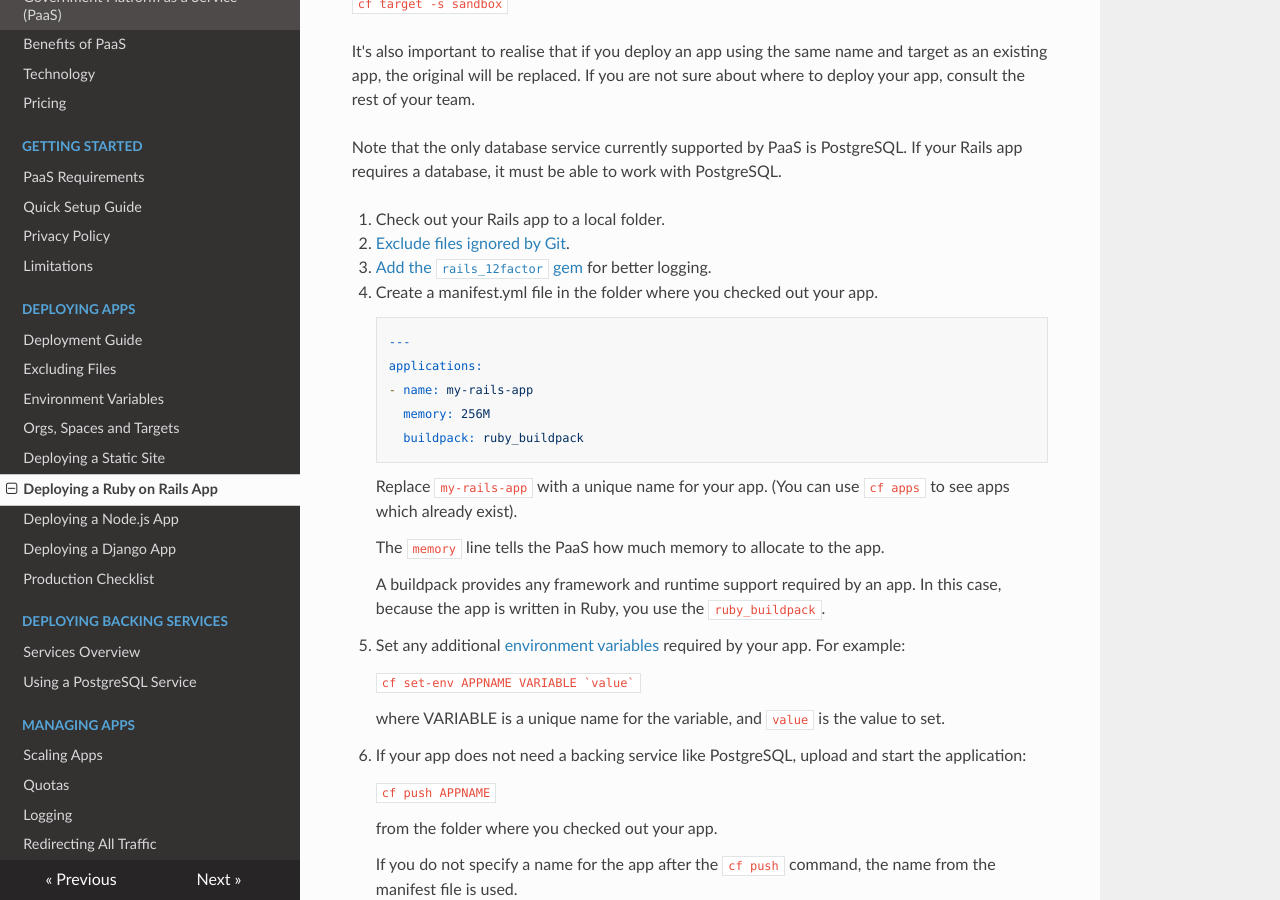
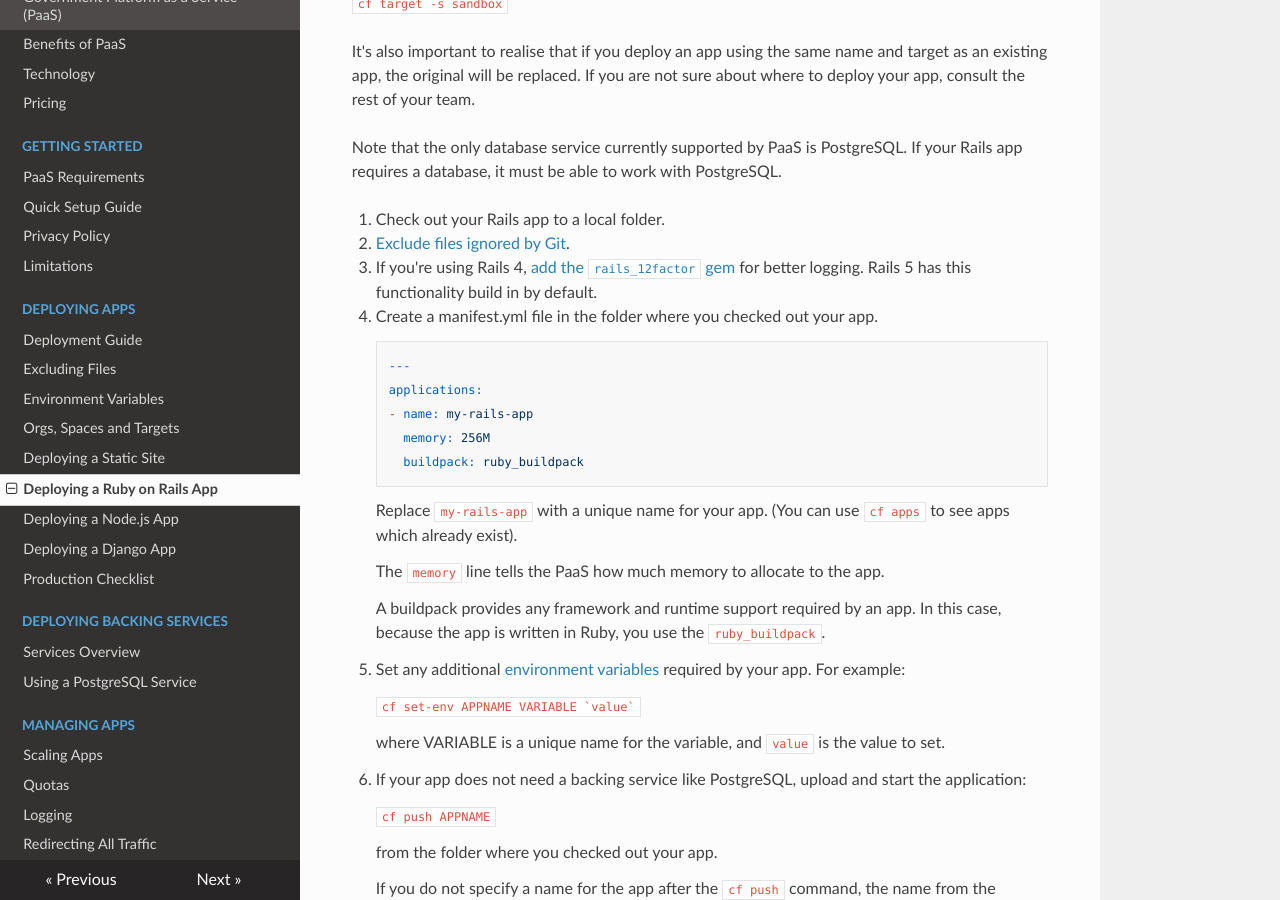
Before and after one commit to alphagov/paas-developer-docs, an MkDocs documentation site: the page built from docs/deploying_apps/deploying_rails.md, in a window 1280 px wide and 900 px high, scrolled down 421 px. Built offline with MkDocs 1.6.1, drawn with Linux system fonts in a browser that asks for light colours; nearby versions of some CDN libraries; old or Windows-style settings are respelled for this version of MkDocs.

Commit message:
Mention rails version for `rails_12factor`
This step is not necessary for the Rails 5.

```diff
--- a/docs/deploying_apps/deploying_rails.md
+++ b/docs/deploying_apps/deploying_rails.md
@@ -18,7 +18,7 @@ Note that the only database service currently supported by PaaS is PostgreSQL. I
 
 1. [Exclude files ignored by Git](/deploying_apps/excluding_files/).
 
-1. [Add the `rails_12factor` gem](https://github.com/heroku/rails_12factor#install) for better logging.
+1. If you're using Rails 4, [add the `rails_12factor` gem](https://github.com/heroku/rails_12factor#install) for better logging. Rails 5 has this functionality build in by default.
 
 1. Create a manifest.yml file in the folder where you checked out your app.
 
```
